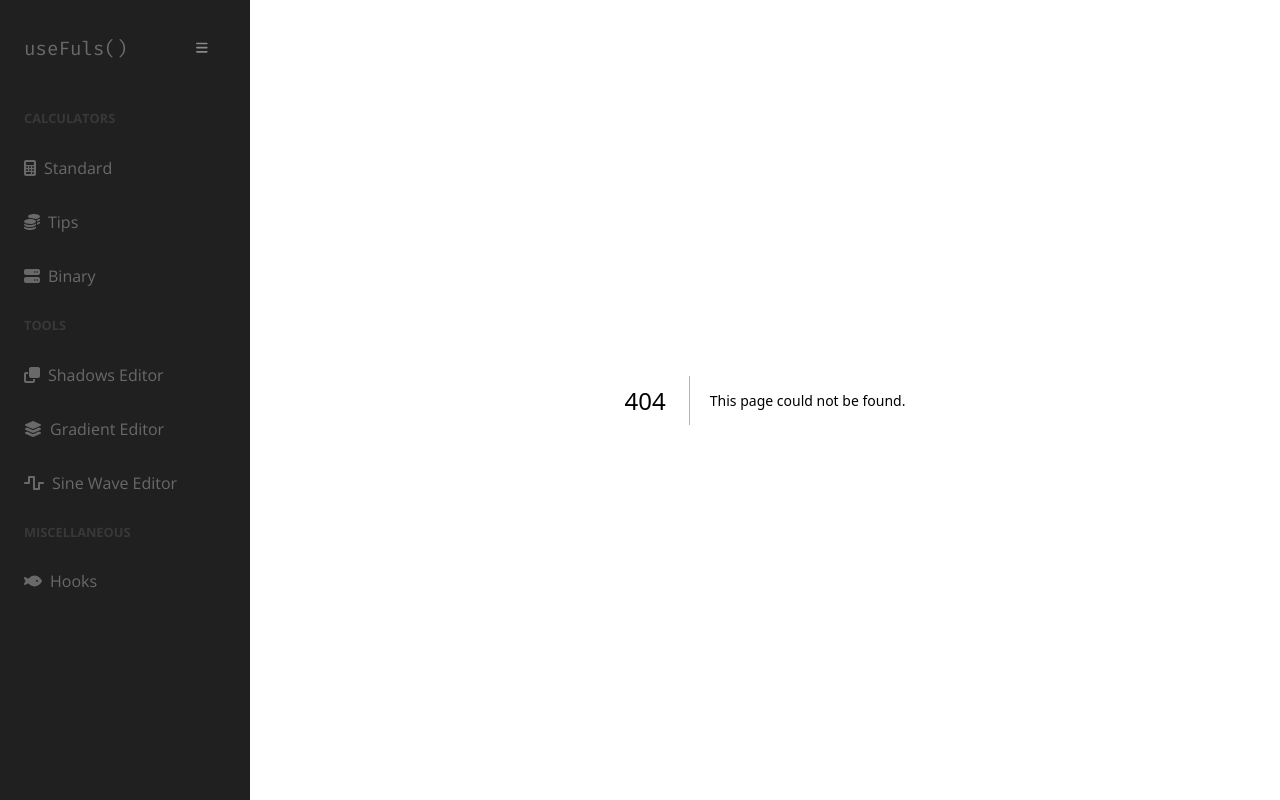
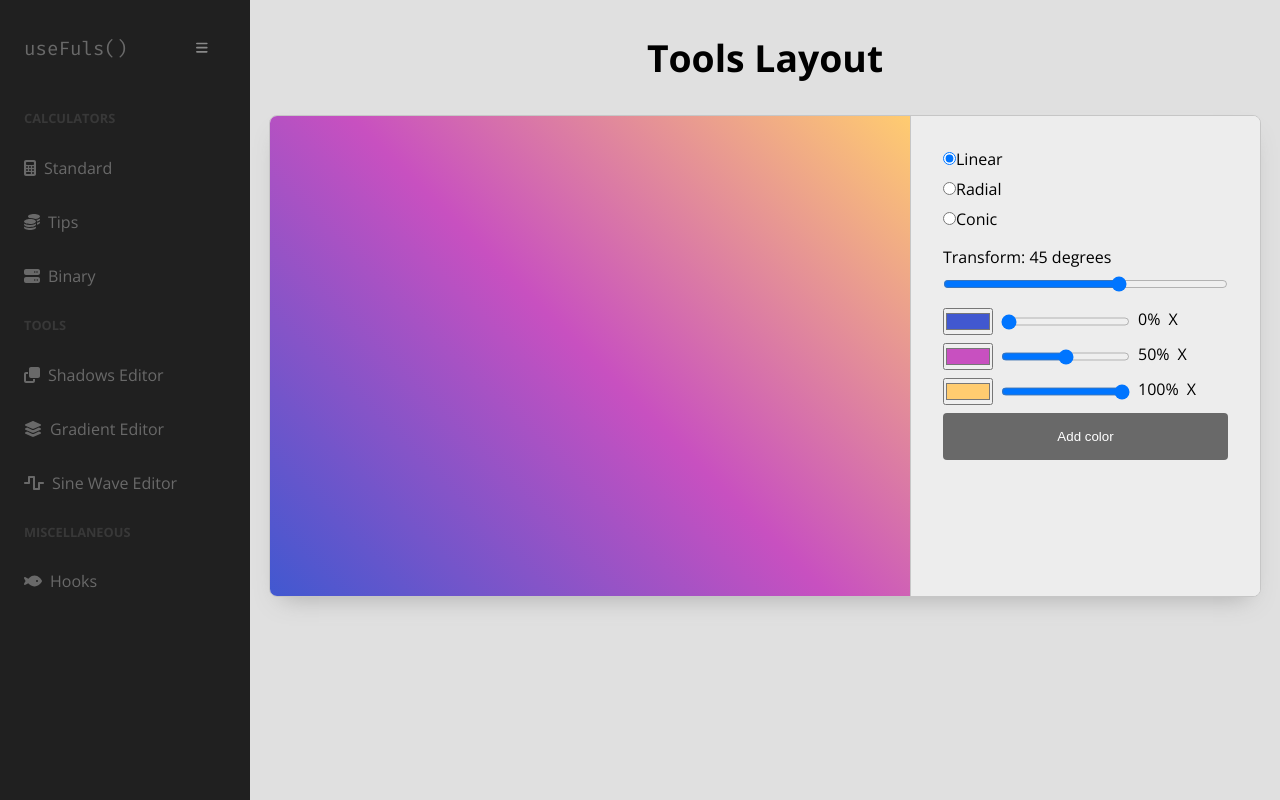
Before and after one commit to vdfuste/usefuls, a Next.js app: page /tools/gradient-editor in a window 1280 px wide. Before the commit this address had no page. Built offline with nearby package versions, Linux system fonts and the light colour scheme.

Commit message:
Gradient editor added

```diff
--- /dev/null
+++ b/src/app/tools/gradient-editor/page.jsx
@@ -0,0 +1,248 @@
+"use client";
+
+import { Fragment, useEffect, useState } from "react";
+import { Fira_Code } from "next/font/google";
+import style from "./style.module.scss";
+import { icons } from "@/utils/icons";
+
+const font = Fira_Code({ subsets: ["latin"] });
+
+const GradientTypes = {
+	LINEAR: "linear-gradient",
+	RADIAL: "radial-gradient",
+	CONIC: "conic-gradient",
+};
+
+const defaultGradienStyle = {
+	type: GradientTypes.LINEAR,
+	transform: 45,
+	points: [
+		{ color: "#4158D0", position: 0 },
+		{ color: "#C850C0", position: 50 },
+		{ color: "#FFCC70", position: 100 },
+	],
+};
+
+const gradientToCSS = gr => {
+	let points = "";
+
+	gr.points.forEach(({ color, position }) => {
+		points += `, ${color} ${position}%`;
+	});
+
+	switch (gr.type) {
+		default:
+		case GradientTypes.LINEAR:
+			return `${gr.type}(${gr.transform}deg${points})`;
+
+		case GradientTypes.RADIAL:
+			return "";
+
+		case GradientTypes.CONIC:
+			return "";
+	}
+
+};
+
+const CodeBox = ({ generatedStyles }) => {
+	const generateCSS = () => {
+		const _style = generatedStyles.split(", ");
+
+		if (_style.length === 1) return <p>
+			<span className={style.property}>box-shadow: </span>
+			<span className={style.params}>{_style[0]}</span>
+			<span>;</span>
+		</p>;
+
+		return <>
+			<p><span className={style.property}>box-shadow: </span></p>
+			{_style.map((s, index) => (
+				<p key={index}>
+					<span className={style.tab}></span>
+					<span className={style.params}>{s}</span>
+					<span>{index !== _style.length - 1 ? "," : ";"}</span>
+				</p>
+			))}
+		</>;
+	};
+
+	const handleCopyStyle = () => {
+		const _style = generatedStyles.search(", ") !== -1 ? "\n\t" + generatedStyles.replace(/, /g, ",\n\t") : generatedStyles;
+		navigator.clipboard.writeText(`box-shadow: ${_style};`);
+	};
+
+	return (
+		<div className={`box ${style.css} ${font.className}`}>
+			<button
+				className={style.copy}
+				onClick={handleCopyStyle}
+			>
+				{icons.copy}
+			</button>
+			<div className={style.code}>
+				{generateCSS()}
+			</div>
+		</div>
+	);
+};
+
+const GradientBtn = ({ generatedStyle }) => {
+	return (
+		<button></button>
+	);
+};
+
+const GradientEditor = () => {
+	const [meh, setMeh] = useState(true);
+
+	const [gradients, setGradients] = useState([{ ...defaultGradienStyle }]);
+	const [gradientId, setGradientId] = useState(0);
+	// const [settings, setSettings] = useState(gradients[gradientId]);
+
+	const generatedStyle = (() => {
+		let _style = "";
+
+		gradients.forEach((gradient, index) => {
+			_style += gradientToCSS(gradient);
+			if (gradients.length - 1 !== index) _style += ", ";
+		});
+
+		return _style;
+	})();
+
+	const handleUpdateGradient = (property, value) => {
+		const _gradients = [...gradients];
+		_gradients[gradientId][property] = value;
+
+		setGradients(_gradients);
+	};
+
+	const handleUpdateGradientPoint = (pointIndex, property, value) => {
+		const _gradients = [...gradients];
+		_gradients[gradientId].points[pointIndex][property] = value;
+
+		setGradients(_gradients);
+	};
+
+	const handleAddGradient = () => {
+		setGradients([...gradients, { ...defaultGradienStyle }]);
+	};
+
+	const handleAddGradientPoint = () => {
+		if (gradients[gradientId].points.length === 8) return;
+
+		const _gradients = [...gradients];
+		const points = _gradients[gradientId].points;
+
+		points.push({ color: "#56A2F6", position: 100 });
+
+		const len = points.length - 1;
+		for (let i = 0; i < len; i++) points[i].position = ((100 / len) * i).toFixed(0);
+
+		setGradients(_gradients);
+	};
+
+	const handleRemoveGradientPoint = index => {
+		if (gradients[gradientId].points.length === 1) return;
+
+		const _gradients = [...gradients];
+		_gradients[gradientId].points.splice(index, 1);
+
+		setGradients(_gradients);
+	};
+
+	const handleSelectType = value => {
+		const _gradients = [...gradients];
+		_gradients[gradientId].type = value;
+
+		console.log(value);
+
+		setGradients(_gradients);
+	};
+
+	/*const handleSelectColor = id => {
+		setGradientId(id);
+		// setSettings({ ...gradients[id] });
+	};*/
+
+	return (
+		<div className={style.gradientEditor}>
+			<div className={`box ${style.editor}`}>
+				<div className={style.left}>
+					<div className={style.gradient} style={{ backgroundImage: generatedStyle }}></div>
+				</div>
+				<div className={style.right}>
+					<div className={style.settings}>
+						<div className="row">
+							<label htmlFor="lineal">
+								<input
+									type="radio"
+									id="lineal"
+									name="gradient"
+									value={GradientTypes.LINEAR}
+									checked={gradients[gradientId].type === GradientTypes.LINEAR}
+									onChange={event => handleSelectType(event.target.value)}
+								/>
+								Linear
+							</label>
+							<label htmlFor="radial">
+								<input
+									type="radio"
+									id="radial"
+									name="gradient"
+									value={GradientTypes.RADIAL}
+									checked={gradients[gradientId].type === GradientTypes.RADIAL}
+									onChange={event => handleSelectType(event.target.value)}
+								/>
+								Radial
+							</label>
+							<label htmlFor="conic">
+								<input
+									type="radio"
+									id="conic"
+									name="gradient"
+									value={GradientTypes.CONIC}
+									checked={gradients[gradientId].type === GradientTypes.CONIC}
+									onChange={event => handleSelectType(event.target.value)}
+								/>
+								Conic
+							</label>
+						</div>
+						<div>
+							<label htmlFor="transform">Transform: {gradients[gradientId].transform} degrees</label>
+							<input
+								id="transform"
+								type="range"
+								value={gradients[gradientId].transform}
+								onChange={event => handleUpdateGradient("transform", event.target.value)}
+								min={-180} max={180} />
+						</div>
+						<div>
+							{gradients[gradientId].points.map((point, index) => {
+								return <div className={style.row} key={index}>
+									<input
+										type="color"
+										value={point.color}
+										onChange={event => handleUpdateGradientPoint(index, "color", event.target.value)} />
+
+									<input
+										type="range"
+										value={point.position}
+										onChange={event => handleUpdateGradientPoint(index, "position", event.target.value)}
+										min={0} max={100} />
+
+									<p>{point.position}%</p>
+									<div onClick={() => handleRemoveGradientPoint(index)}>X</div>
+								</div>;
+							})}
+							<button onClick={handleAddGradientPoint}>Add color</button>
+						</div>
+					</div>
+				</div>
+			</div>
+			{/* <CodeBox generatedStyles={generatedStyles} /> */}
+		</div >
+	);
+};
+
+export default GradientEditor;
--- /dev/null
+++ b/src/app/tools/gradient-editor/style.module.scss
@@ -0,0 +1,99 @@
+@import "@/styles/colors";
+@import "@/styles/sizes";
+
+.gradientEditor {
+	flex-direction: column;
+	gap: $spacing-xl;
+
+	$width: 960px;
+
+	.editor {
+		.left {
+			width: 640px;
+			height: 480px;
+
+			position: relative;
+
+			flex-direction: column;
+			align-items: center;
+			justify-content: center;
+			flex-grow: 1;
+
+			overflow: hidden;
+
+			// background-image: linear-gradient(43deg, #4158D0 0%, #C850C0 46%, #FFCC70 100%);
+
+			.gradient {
+				width: 100%;
+				height: 100%;
+			}
+		}
+
+		.right {
+			width: 350px;
+			padding: $spacing-xl;
+
+			background-color: lighten($gray-200, 5%);
+			border-left: 1px solid $border-color;
+
+			.settings {
+				width: 100%;
+				flex-direction: column;
+				gap: $spacing-md;
+
+				div {
+					flex-direction: column;
+					gap: $spacing-sm;
+
+					.row {
+						flex-direction: row;
+					}
+				}
+
+				.deleteBtn {
+					background-color: crimson;
+				}
+			}
+		}
+	}
+
+	.css {
+		width: $width;
+		padding: $spacing-3x;
+		position: relative;
+
+		font-size: 1rem;
+
+		background-color: $gray-800;
+		color: $gray-200;
+		overflow: hidden;
+
+		.code {
+			flex-direction: column;
+
+			.tab {
+				width: 2.45rem;
+				display: inline-block;
+			}
+
+			.property {
+				color: #7fdffc;
+			}
+
+			.params {
+				color: #9de288;
+			}
+		}
+
+		.copy {
+			top: 0;
+			right: 0;
+			position: absolute;
+			background-color: transparent;
+
+			&:hover {
+				background-color: $gray-700;
+			}
+		}
+	}
+}
```
